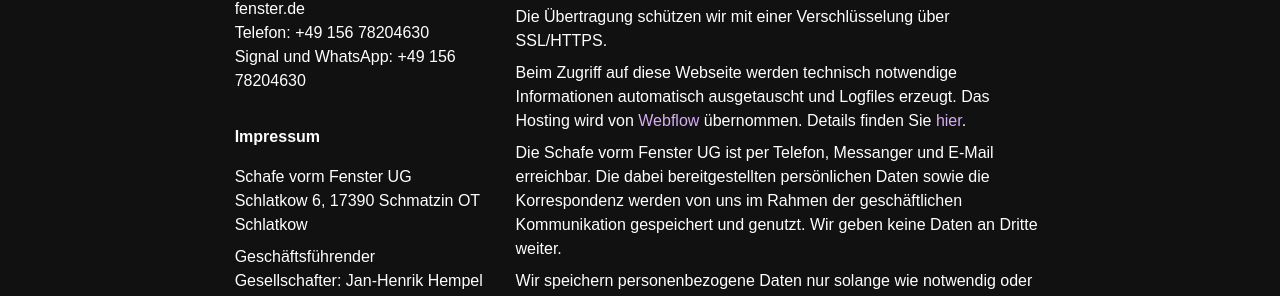
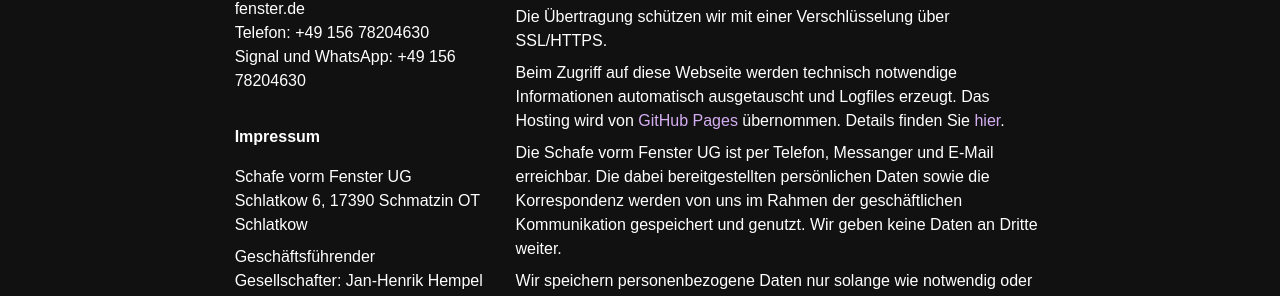
Before and after one commit to schafe-vorm-fenster/schafe-vorm-fenster-org, a Jekyll site: the page built from index.html, in a window 1280 px wide and 900 px high, scrolled down 5300 px. Shown: the part 415-711 px from the top of the window. Built offline with Jekyll 4.4.1, drawn with Linux system fonts in a browser that asks for light colours; some web fonts are replaced.

Commit message:
Fix privacy statement.

```diff
--- a/index.html
+++ b/index.html
@@ -226,8 +226,10 @@ keywords: "Open Data, KI, Künstliche Intelligenz, Schafe vorm Fenster, API Deve
             <p>Wir nutzen für diese Webseite (www.schafe-vorm-fenster.org) kein Webtracking und keine Cookies.</p>
             <p>Die Übertragung schützen wir mit einer Verschlüsselung über SSL/HTTPS.</p>
             <p>Beim Zugriff auf diese Webseite werden technisch notwendige Informationen automatisch ausgetauscht und
-                Logfiles erzeugt. Das Hosting wird von <a href="https://webflow.com/">Webflow</a> übernommen. Details
-                finden Sie <a href="https://webflow.com/legal/eu-privacy-policy" target="_blank">hier</a>.</p>
+                Logfiles erzeugt. Das Hosting wird von <a href="https://pages.github.com/">GitHub Pages</a> übernommen.
+                Details
+                finden Sie <a href="https://docs.github.com/en/site-policy/privacy-policies" target="_blank">hier</a>.
+            </p>
             <p>Die Schafe vorm Fenster UG ist per Telefon, Messanger und E-Mail erreichbar. Die dabei bereitgestellten
                 persönlichen Daten sowie die Korrespondenz werden von uns im Rahmen der geschäftlichen Kommunikation
                 gespeichert und genutzt. Wir geben keine Daten an Dritte weiter.</p>
```
